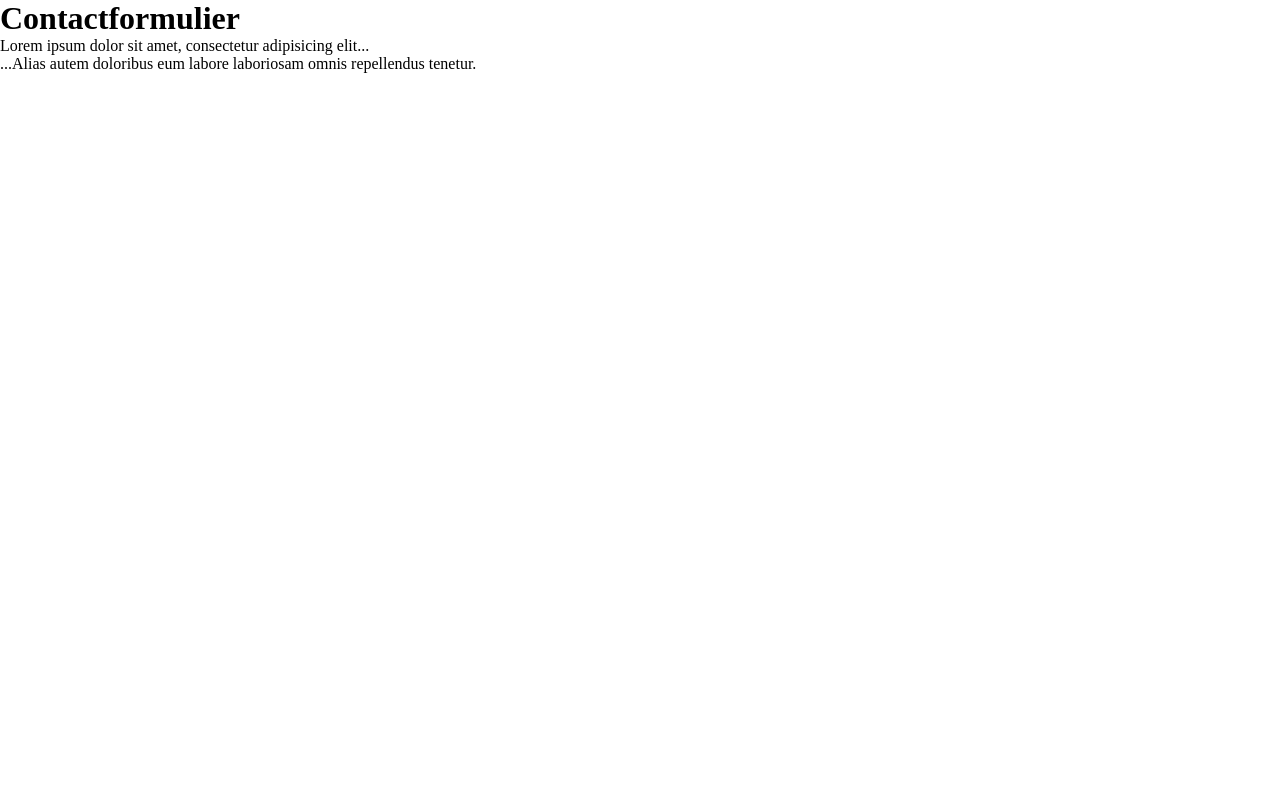
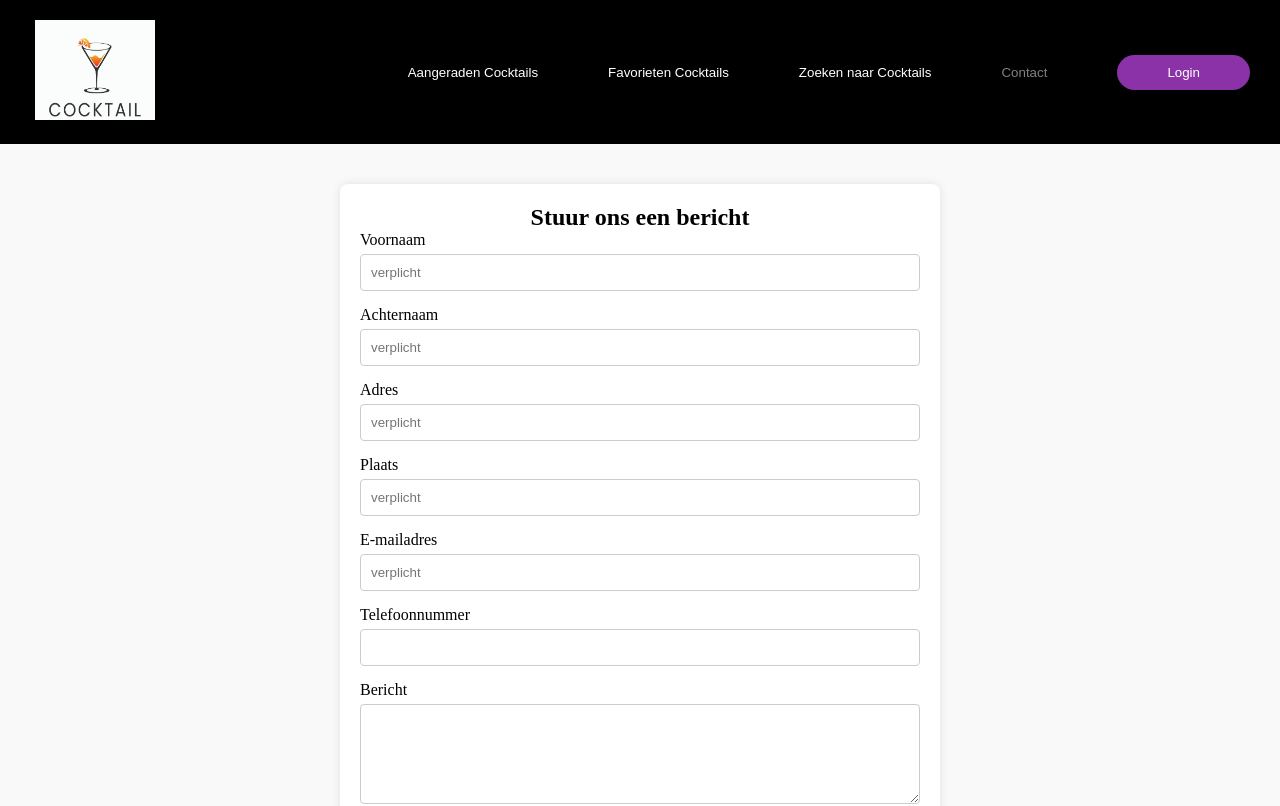
Before and after one commit to Gitaccount821/Frontend-eindproject-cocktails, a React (Vite) app: page /contact in a window 1280 px wide. Shown: the top 806 px of the page. Built offline with nearby package versions, Linux system fonts and the light colour scheme.

Commit message:
eerste setup contact formulier: kijken of de velden twee om twee naast elkaar kunnen en verstuur knop in het midden geplaats kan worden

```diff
--- a/src/App.css
+++ b/src/App.css
@@ -59,17 +59,30 @@ body {
 }
 
 .button {
-    margin-left: 20px;
-    padding: 10px 5x;
+    margin-left: 30px;
+    padding: 10px 20px;
     background-color: #000;
     color: #ffffff;
     border: none;
     border-radius: 4px;
     cursor: pointer;
+    transition: transform 0.3s ease, background-color 0.3s ease, border-radius 0.3s ease;
+}
+
+.button:hover {
+    background-color: #6b2491;
+    border-radius: 20px;
+    transform: scale(1.1); /* Added transform to scale the button */
 }
 
 .button:first-child {
     margin-left: 0;
+}
+
+.button:disabled {
+    background-color: #000;
+    color: grey;
+    cursor: not-allowed;
 }
 
 .login {
@@ -136,6 +149,56 @@ body {
     margin-bottom: 5px;
 }
 
+/*Formulier Styling */
+
+.contact-section {
+    display: flex;
+    justify-content: center;
+    align-items: center;
+    flex: 1;
+    padding: 40px 20px;
+    background-color: #f9f9f9;
+}
+
+.contact-container {
+    display: flex;
+    flex-direction: column;
+    align-items: center;
+    width: 100%;
+    max-width: 600px;
+    background-color: #fff;
+    padding: 20px;
+    border-radius: 8px;
+    box-shadow: 0 0 10px rgba(0, 0, 0, 0.1);
+}
+
+.contact-form {
+    width: 100%;
+}
+
+.form-group {
+    display: flex;
+    flex-direction: column;
+    margin-bottom: 15px;
+}
+
+.form-group label {
+    margin-bottom: 5px;
+}
+
+.form-group input,
+.form-group textarea {
+    width: 100%;
+    padding: 10px;
+    border: 1px solid #ccc;
+    border-radius: 4px;
+    box-sizing: border-box;
+}
+
+textarea {
+    height: 100px;
+    resize: vertical;
+}
 
 /* Tekst opmaak, refactor later als reusable? Zoek ook betere tekst opmaak */
 
@@ -154,6 +217,7 @@ body {
 
 .footer-right {
     text-align: right;
+
 }
 
 .footer-right p {
--- a/src/pages/Home.jsx
+++ b/src/pages/Home.jsx
@@ -1,13 +1,18 @@
 import logoImage from "../assets/cocktaillogoheader.png";
 import React from "react";
-import { useNavigate } from 'react-router-dom';
+import { useNavigate, useLocation } from 'react-router-dom';
 
 function Home () {
 
     const navigate = useNavigate();
+    const location = useLocation();
 
     const handleNavigateToContact = () => {
         navigate('/contact');
+    };
+
+    const handleNavigateHome = () => {
+        navigate('/');
     };
 
 
@@ -16,7 +21,7 @@ function Home () {
         <div className="app-container">
             <main className="main-content">
                 <section className="flex-container section1">
-                    <div className="logo-container">
+                    <div className="logo-container" onClick={handleNavigateHome} style={{ cursor: 'pointer' }}>
                         <img src={logoImage} alt="Logo" className="logo"/>
                     </div>
                     <div className="buttons-container">
--- a/src/pages/contact.jsx
+++ b/src/pages/contact.jsx
@@ -1,15 +1,87 @@
 import React from 'react';
+import logoImage from "../assets/cocktaillogoheader.png";
+import { useNavigate, useLocation } from 'react-router-dom';
 
-const Contact = () => {
+function Contact() {
+    const navigate = useNavigate();
+    const location = useLocation();
+
+    const handleNavigateToContact = () => {
+        navigate('/contact');
+    };
+
+    const handleNavigateHome = () => {
+        navigate('/');
+    };
+
     return (
-        <main className="main-content">
-            <h1>Contactformulier</h1>
-            <section>
-                <p>Lorem ipsum dolor sit amet, consectetur adipisicing elit...</p>
-                <p>...Alias autem doloribus eum labore laboriosam omnis repellendus tenetur.</p>
-            </section>
-        </main>
-    );
-};
+        <div className="app-container">
+            <main className="main-content">
+                <section className="flex-container section1">
+                    <div className="logo-container" onClick={handleNavigateHome} style={{cursor: 'pointer'}}>
+                        <img src={logoImage} alt="Logo" className="logo"/>
+                    </div>
+                    <div className="buttons-container">
+                        <button className="button">Aangeraden Cocktails</button>
+                        <button className="button">Favorieten Cocktails</button>
+                        <button className="button">Zoeken naar Cocktails</button>
+                        <button className="button" onClick={handleNavigateToContact}
+                                disabled={location.pathname === '/contact'}>Contact
+                        </button>
+                        <button className="login">Login</button>
+                    </div>
+                </section>
+
+
+                <section className="contact-section">
+                    <div className="contact-container">
+                        <h1>Stuur ons een bericht</h1>
+                        <form className="contact-form">
+                            <div className="form-group">
+                                <label htmlFor="voornaam">Voornaam</label>
+                                <input type="text" id="voornaam" name="voornaam" placeholder="verplicht" required/>
+                            </div>
+                            <div className="form-group">
+                                <label htmlFor="achternaam">Achternaam</label>
+                                <input type="text" id="achternaam" name="achternaam" placeholder="verplicht" required/>
+                            </div>
+                            <div className="form-group">
+                                <label htmlFor="adress">Adres</label>
+                                <input type="text" id="adress" name="adress" placeholder="verplicht" required/>
+                            </div>
+                            <div className="form-group">
+                                <label htmlFor="plaats">Plaats</label>
+                                <input type="text" id="plaats" name="plaats" placeholder="verplicht" required/>
+                            </div>
+                            <div className="form-group">
+                                <label htmlFor="email">E-mailadres</label>
+                                <input type="email" id="email" name="email" placeholder="verplicht" required/>
+                            </div>
+                            <div className="form-group">
+                                <label htmlFor="telefoonnummer">Telefoonnummer</label>
+                                <input type="text" id="telefoonnummer" name="telefoonnummer"/>
+                            </div>
+                            <div className="form-group">
+                                <label htmlFor="bericht">Bericht</label>
+                                <textarea id="bericht" name="bericht"></textarea>
+                            </div>
+                            <button className="button">Verstuur</button>
+                        </form>
+                    </div>
+                </section>
+            </main>
+            <footer className="flex-item footer">
+                <div className="footer-left">
+                    <button className="button" onClick={handleNavigateToContact}>
+                        <p className="contact-text">neem contact op</p></button>
+                </div>
+                <div className="footer-right">
+                    <p>In opdracht van:</p>
+                    <p>Novi Hogeschool</p>
+                </div>
+            </footer>
+        </div>
+);
+}
 
 export default Contact;
```
